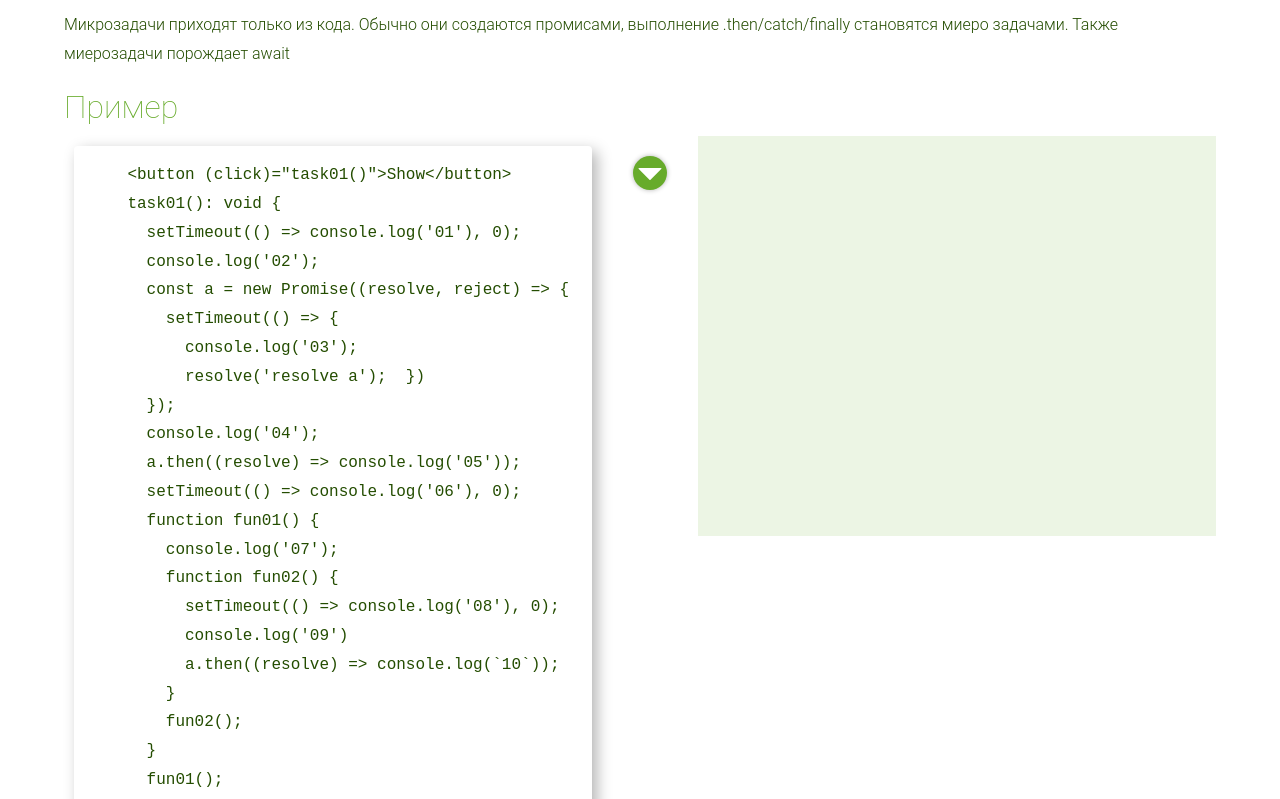
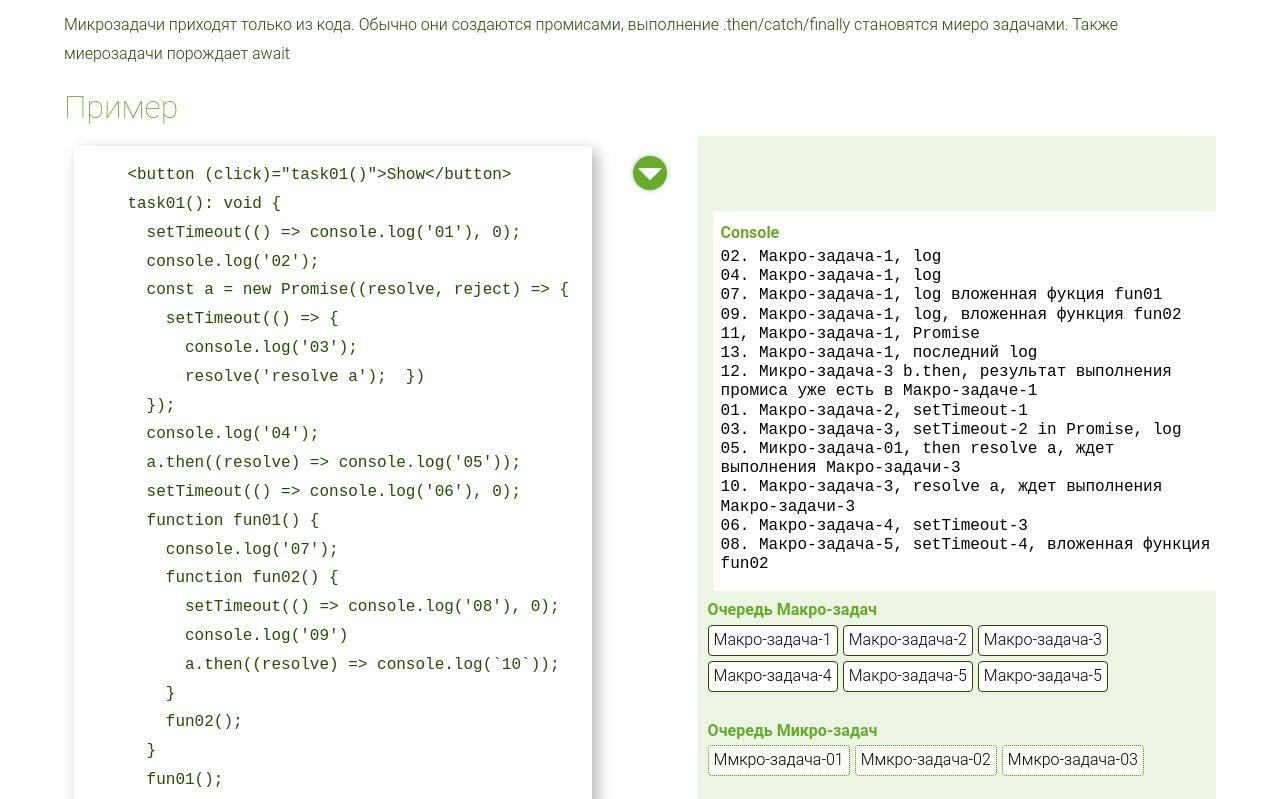
Before and after one commit to MaryAnzh/Preparing-for-the-interview, an Angular app: page /event-loop in a window 1280 px wide. Shown: the part 580-1379 px from the top of the page. Built offline with nearby package versions, Linux system fonts and the light colour scheme.

Commit message:
feat: add event loop interactive exsample

```diff
--- a/src/_vareable.scss
+++ b/src/_vareable.scss
@@ -2,6 +2,7 @@ $mainColorDark: #469400;
 $mainColorFont: #244d01;
 $mainColorLight: #d4ecbf;
 $mainColorLight2: #ecf5e4;
+$mainColorLight3: #fafdf6;
 $mainColor: #67AB2B;
 $additionalColor: #218457;
 $additionalColorLight: #61D8A2;
--- a/src/app/core/pages/js-pages/event-loop/event-loop.component.html
+++ b/src/app/core/pages/js-pages/event-loop/event-loop.component.html
@@ -50,7 +50,8 @@
     <h3>Пример</h3>
     <div class="event-loop__example">
       <div class="event-loop__example__code code">
-        <pre id="eventLoopPre" class="event-loop__example__code__pre">
+        <ng-container *ngIf="showFirstMacroTask">
+          <pre id="eventLoopPre" class="event-loop__example__code__pre">
     <code [ngClass]="{'select': stringSelectIterationArr[0]}">{{codes[0]}}</code>
     <code [ngClass]="{'select': stringSelectIterationArr[1]}">{{"task01(): void {"}}</code>
     <code [ngClass]="{'select': stringSelectIterationArr[2]}">{{"  setTimeout(() => console.log('01'), 0);"}}</code>
@@ -79,8 +80,23 @@
     <code>{{"  });"}}</code>
     <code [ngClass]="{'select': stringSelectIterationArr[19]}">{{"  b.then((resolve) => console.log(`12`));"}}</code>
     <code [ngClass]="{'select': stringSelectIterationArr[20]}">{{"  console.log('13. log -- самый последний');"}}</code>
-    <code [ngClass]="{'select': stringSelectIterationArr[21]}">{{"}"}}</code>
+    <code >{{"}"}}</code></pre>
+        </ng-container>
+        <ng-container *ngIf="showMacroTasksQueue">
+          <pre>
+        <code>{{"Очередь макро-задач"}}</code>
+        <code [ngClass]="{'select': stringSelectIterationArr[21]}">{{"Макро-задача-1"}}</code>
+        <code [ngClass]="{'select': stringSelectIterationArr[23]}">{{"Макро-задача-2"}}</code>
+        <code [ngClass]="{'select': stringSelectIterationArr[24]}">{{"Макро-задача-3"}}</code>
+        <code [ngClass]="{'select': stringSelectIterationArr[27]}">{{"Макро-задача-4"}}</code>
+        <code [ngClass]="{'select': stringSelectIterationArr[28]}">{{"Макро-задача-6"}}</code>
+
+        <code>{{"Очередь микро-задач"}}</code>
+        <code [ngClass]="{'select': stringSelectIterationArr[25]}">{{"Микро-задача-01"}}</code>
+        <code [ngClass]="{'select': stringSelectIterationArr[26]}">{{"Микро-задача-02"}}</code>
+        <code [ngClass]="{'select': stringSelectIterationArr[22]}">{{"Микро-задача-02"}}</code>
       </pre>
+        </ng-container>
       </div>
       <div class="event-loop__example__arroy">
         <button (click)="selectedCodeStrinOnClick()">
@@ -92,9 +108,41 @@
         </button>
       </div>
       <div class="event-loop__example__text">
-        <ng-container *ngFor="let task of codeDescription; let i = index">
-          <p *ngIf="stringSelectIterationArr[i]">{{task}}</p>
-        </ng-container>
+        <div class="event-loop__example__text__code-comment">
+          <div
+            *ngFor="let text of codeDescription; let i= index">
+            <p
+              *ngIf="stringSelectIterationArr[i]">{{text}}
+            </p>
+          </div>
+        </div>
+        <div class="event-loop__example__text__console">
+          <h4>Console</h4>
+          <ul style="font-family: monospace; line-height: 1.2;"
+          *ngFor="let task of consoleData">
+            <li>
+              {{task}}
+            </li>
+          </ul>
+
+        </div>
+        <div class="event-loop__example__text__queue">
+          <h4>Очередь Макро-задач</h4>
+          <div class="event-loop__example__text__queue__macro">
+            <div class="cards">Макро-задача-1</div>
+            <div class="cards">Макро-задача-2</div>
+            <div class="cards">Макро-задача-3</div>
+            <div class="cards">Макро-задача-4</div>
+            <div class="cards">Макро-задача-5</div>
+            <div class="cards">Макро-задача-5</div>
+        </div>
+        <h4>Очередь Микро-задач</h4>
+        <div class="event-loop__example__text__queue__micro">
+          <div class="cards">Ммкро-задача-01</div>
+          <div class="cards">Ммкро-задача-02</div>
+          <div class="cards">Ммкро-задача-03</div>
+        </div>
+      </div>
       </div>
     </div>
     <button (click)="task01()">Show in Console</button>
--- a/src/app/core/pages/js-pages/event-loop/event-loop.component.scss
+++ b/src/app/core/pages/js-pages/event-loop/event-loop.component.scss
@@ -27,17 +27,15 @@
 
       &__code {
         width: 45%;
+        height: 875px;
+
         &__pre {
-
-          .select {
-            background: $mainColorDark;
-            color: #ffffff;
-          }
         }
       }
 
       &__arroy {
         margin-top: 20px;
+
         button {
           width: 34px;
           height: 34px;
@@ -71,14 +69,60 @@
       }
 
       &__text {
-
         width: 45%;
-        height: 400px;
+        height: 864px;
         padding-top: 20px;
         padding-left: 10px;
         background: $mainColorLight2;
         color: black;
+
+        &__code-comment {
+          width: 100%;
+          height: 50px;
+        }
+
+        &__console {
+          width: 100%;
+          height: 380px;
+          margin: 5px;
+          padding: 8px;
+          background: white;
+        }
+
+        &__queue {
+          &__macro {
+            display: flex;
+            flex-wrap: wrap;
+            gap: 5px;
+            padding-bottom: 25px;
+          }
+
+          &__micro {
+            display: flex;
+            flex-wrap: wrap;
+            gap: 5px;
+
+            div {
+              background: $mainColorLight3;
+              border: 1px dotted $mainColorDark;
+
+            }
+          }
+        }
       }
     }
   }
 }
+
+.select {
+  background: $mainColorDark;
+  color: #ffffff;
+}
+
+.cards {
+  width: fit-content;
+  padding: 0 5px;
+  background: white;
+  border: 1px solid $mainColorFont;
+  border-radius: 4px;
+}
--- a/src/app/core/pages/js-pages/event-loop/event-loop.component.ts
+++ b/src/app/core/pages/js-pages/event-loop/event-loop.component.ts
@@ -38,11 +38,32 @@ export class EventLoopComponent implements OnInit {
 
   ]
 
-  public allStringCount: number = 22;
+  public consoleData: string[] = [
+    `02. Макро-задача-1, log`,
+    `04. Макро-задача-1, log`,
+    `07. Макро-задача-1, log вложенная фукция fun01`,
+    `09. Макро-задача-1, log, вложенная функция fun02`,
+    `11, Макро-задача-1, Promise`,
+    `13. Макро-задача-1, последний log`,
+    `12. Микро-задача-3 b.then, результат выполнения промиса уже есть в Макро-задаче-1`,
+    `01. Макро-задача-2, setTimeout-1`,
+    `03. Макро-задача-3, setTimeout-2 in Promise, log`,
+    `05. Микро-задача-01, then resolve a, ждет выполнения  Макро-задачи-3`,
+    `10. Макро-задача-3, resolve a, ждет выполнения Макро-задачи-3`,
+    `06.  Макро-задача-4, setTimeout-3`,
+    `08.  Макро-задача-5, setTimeout-4, вложенная функция fun02`
+  ];
 
-  public stringSelectIterationArr: boolean[] = new Array(2).fill(false);
+  public allStringCount: number = 20;
+
+  public allTasksCount: number = 26;
+
+  public stringSelectIterationArr: boolean[] = [];
 
   public selectStringNumber: number = -1;
+
+  public showFirstMacroTask: boolean = true;
+  public showMacroTasksQueue: boolean = false;
 
   constructor(
     private _viewportScroller: ViewportScroller) { }
@@ -85,19 +106,35 @@ export class EventLoopComponent implements OnInit {
 
     b.then((resolve) => console.log(`12. Микро-задача-3 b.then, результат выполнения промиса уже есть в Макро-задаче-1`));
     console.log('13. Макро-задача-1, последний log');
+    // setTimeout(() => {
+    //   const b = Promise.resolve([1, 2, 3]);
+    //   b.then((resolve) => {
+    //     for (let i = 0; i < resolve.length; i++) {
+    //       console.log(resolve[i]);
+    //     }
+    //   });
+
+    // }, 0);
+
+    // const d = Promise.reject('Ошибка');
+    // d.catch((reject) => console.log(reject));
   }
 
   selectedCodeStrinOnClick() {
     this.selectStringNumber++;
+
     if (this.selectStringNumber === 0) {
       this.scrollFn('eventLoopPre');
       this.stringSelectIterationArr[this.selectStringNumber] = true;
-    } else if (this.selectStringNumber !== 0 && this.selectStringNumber < this.allStringCount) {
+    } else if (this.selectStringNumber !== 0 && this.selectStringNumber < this.allStringCount + 1) {
       this.stringSelectIterationArr[this.selectStringNumber - 1] = false;
       this.stringSelectIterationArr[this.selectStringNumber] = true;
-    } else if (this.selectStringNumber === this.allStringCount) {
+    } else if (this.selectStringNumber === this.allStringCount + 1) {
+      this.showFirstMacroTask = false;
+      this.showMacroTasksQueue = true;
+      this.stringSelectIterationArr[this.selectStringNumber] = true;
       this.stringSelectIterationArr[this.selectStringNumber - 1] = false;
-      this.selectStringNumber = -1;
+      console.log(this.stringSelectIterationArr[this.selectStringNumber], this.selectStringNumber);
     }
   }
 
```
